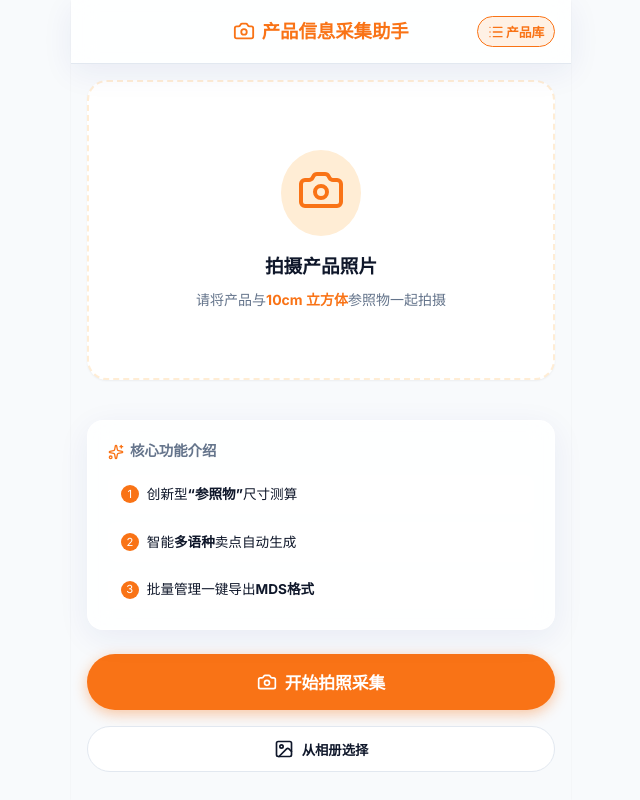
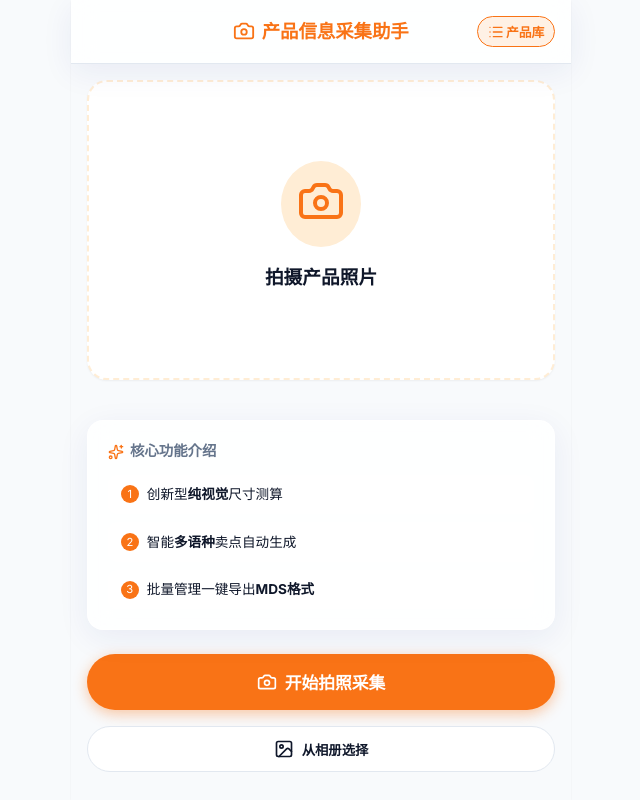
Before and after one commit to haojie10/Product-Data-Collector, a React (Vite) app in the folder frontend/: page / in a window 1280 px wide. Shown: the whole page, without its empty margins (319-959 px from the left). Built offline with nearby package versions, Linux system fonts and the light colour scheme; no server answers.

Commit message:
style: 更新首页参照物文案及AI提示词为纯视觉

```diff
--- a/frontend/src/pages/CapturePage.tsx
+++ b/frontend/src/pages/CapturePage.tsx
@@ -54,7 +54,6 @@ export default function CapturePage() {
             </div>
             <div>
               <h3 style={{ marginBottom: '0.5rem', color: 'var(--color-text-primary)' }}>拍摄产品照片</h3>
-              <p style={{ fontSize: '0.875rem' }}>请将产品与<strong style={{ color: 'var(--color-primary)' }}>10cm 立方体</strong>参照物一起拍摄</p>
             </div>
           </div>
         )}
@@ -79,7 +78,7 @@ export default function CapturePage() {
           <div style={{ display: 'grid', gap: '0.5rem' }}>
             <div style={{ background: 'rgba(255,255,255,0.5)', padding: '0.6rem 0.8rem', borderRadius: '10px', fontSize: '0.85rem', display: 'flex', alignItems: 'center', gap: '8px' }}>
               <span style={{ background: 'var(--color-primary)', color: 'white', width: '18px', height: '18px', borderRadius: '50%', display: 'flex', alignItems: 'center', justifyContent: 'center', fontSize: '0.7rem' }}>1</span>
-              <span>创新型<strong>“参照物”</strong>尺寸测算</span>
+              <span>创新型<strong>纯视觉</strong>尺寸测算</span>
             </div>
             <div style={{ background: 'rgba(255,255,255,0.5)', padding: '0.6rem 0.8rem', borderRadius: '10px', fontSize: '0.85rem', display: 'flex', alignItems: 'center', gap: '8px' }}>
               <span style={{ background: 'var(--color-primary)', color: 'white', width: '18px', height: '18px', borderRadius: '50%', display: 'flex', alignItems: 'center', justifyContent: 'center', fontSize: '0.7rem' }}>2</span>
--- a/frontend/src/services/aiService.ts
+++ b/frontend/src/services/aiService.ts
@@ -15,9 +15,8 @@ export const analyzeProductImage = async (imageBase64: string): Promise<Partial<
   const systemPrompt = `
 你是一个专业的产品信息采集AI。用户将给你一张产品图片，你需要分析这张图片并提取出产品信息。
 
-【重要尺寸参照说明】
-图片中会放置一个作为尺寸参照物的 10cm 立方体（长10cm，宽10cm，高10cm）。
-请你务必根据画面中产品与该 10cm 立方体的比例关系，精确估算出产品的长、宽、高。
+【重要尺寸估算说明】
+请你务必根据画面中产品在纯视觉上的结构特点、常见同类产品的尺寸常识，精确估算出产品的长、宽、高。
 
 请必须使用 JSON 格式返回分析结果，格式如下：
 {
@@ -32,7 +31,7 @@ export const analyzeProductImage = async (imageBase64: string): Promise<Partial<
   "spec_description": "一段关于产品的简短规格描述(中文)"
 }
 注意：
-1. 长度、宽度、高度单位为厘米（cm），请务必以上述提到的【10cm 立方体】作为参照物进行比例换算。如果不确定，请给出最合理的估值。
+1. 长度、宽度、高度单位为厘米（cm），请务必进行纯视觉尺寸估算。如果不确定，请给出最合理的常识估值。
 2. selling_points_zh 必须包含 3 个数组元素，简明扼要，突出商业卖点。
 3. 返回的结果必须是纯 JSON，不需要Markdown代码块标记。
 `;
```
